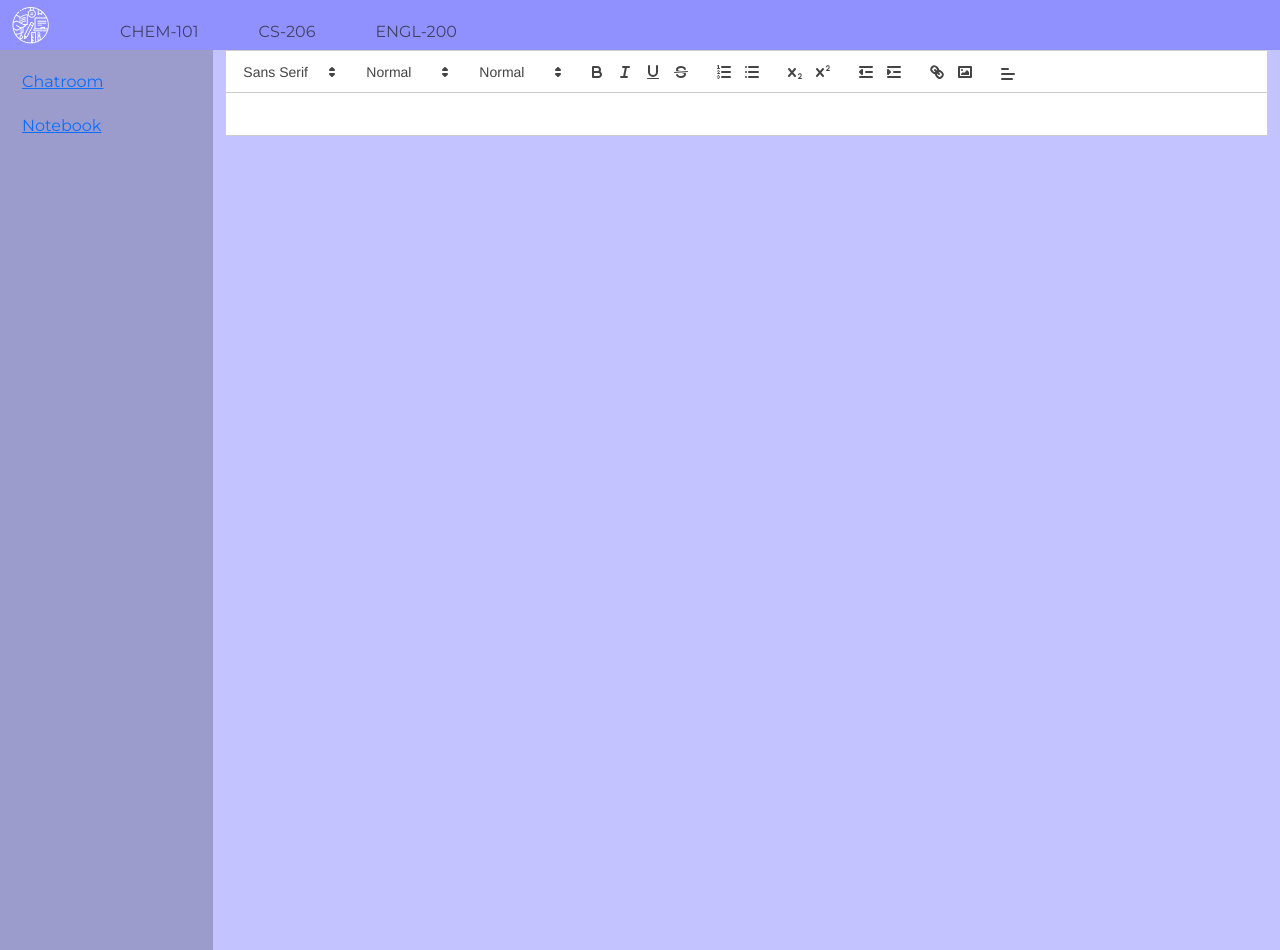
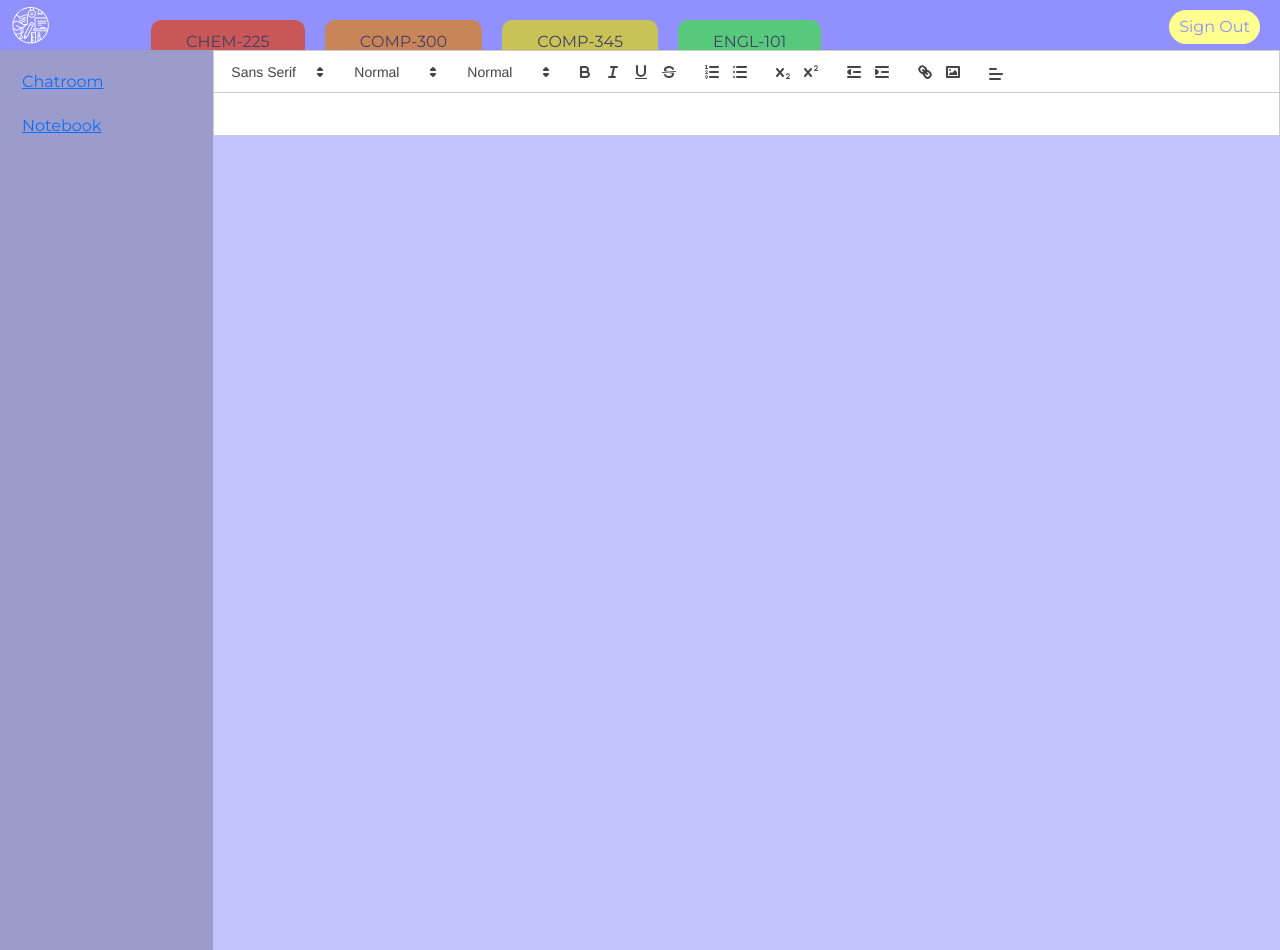
Before and after one commit to GHGFaber/ScribbleStudent, a React (Vite) app in the folder Frontend/: page /notebook in a window 1280 px wide. Built offline with nearby package versions, Linux system fonts and the light colour scheme.

Commit message:
improved navbar functionality

```diff
--- a/Frontend/src/App.css
+++ b/Frontend/src/App.css
@@ -234,6 +234,7 @@ body, .App {
 .nav-items {
   list-style-type: none;
   padding: 20px 0px 0px 90px;
+  display: inline-block;
 }
 
 .the-nav {
@@ -324,9 +325,91 @@ body, .App {
 
 #the-notes {
   background-color: #ffffff;
+  padding: 0px 0px 0px 0px;
+}
+
+.the-note-section {
+  padding-left: 0px !important;
+  padding-right: 0px !important;
 }
 
 .err-msg-1, .err-msg-2 {
   color: #ff0000;
   display: none;
 }
+.nav-items li {
+  padding: 0px 10px 0px 10px;
+}
+.nav-items li label {
+  border-radius: 10px 10px 0 0;
+  padding: 10px 35px 10px 35px;
+}
+
+.nav-items li:nth-child(1) label {
+  background-color: #c95757;
+}
+
+.nav-items li:nth-child(1) label:hover {
+  background-color: #ba8787;
+}
+
+.nav-items li:nth-child(2) label {
+  background-color: #c98557;
+}
+
+.nav-items li:nth-child(2) label:hover {
+  background-color: #baa087;
+}
+
+.nav-items li:nth-child(3) label {
+  background-color: #c9c357;
+}
+
+.nav-items li:nth-child(3) label:hover {
+  background-color: #bab487;
+}
+
+.nav-items li:nth-child(4) label {
+  background-color: #57c97b;
+}
+
+.nav-items li:nth-child(4) label:hover {
+  background-color: #87ba87;
+}
+
+.nav-items li:nth-child(5) label {
+  background-color: #5766c9;
+}
+
+.nav-items li:nth-child(5) label:hover {
+  background-color: #878dba;
+}
+
+.nav-items li:nth-child(6) label {
+  background-color: #8557c9;
+}
+
+.nav-items li:nth-child(6) label:hover {
+  background-color: #a187ba;
+}
+
+.nav-items li:nth-child(7) label {
+  background-color: #bf57c9;
+}
+
+.nav-items li:nth-child(7) label:hover {
+  background-color: #b487ba;
+}
+
+.sign-out-button {
+  position: absolute;
+  display: inline-flex;
+  background-color: #ffff90;
+  color: #9090ff;
+  text-align: right;
+  top: 10px;
+  right: 20px;
+  border-radius: 30px;
+  padding: 5px 10px 5px 10px;
+  border: none;
+}
--- a/Frontend/src/App.jsx
+++ b/Frontend/src/App.jsx
@@ -30,6 +30,21 @@ function App() {
     }
   ]);
 
+  const [classes, setClasses] = useState([
+    {
+      classInSchoolName: "CHEM-225"
+    },
+    {
+      classInSchoolName: "COMP-300"
+    },
+    {
+      classInSchoolName: "COMP-345"
+    },
+    {
+      classInSchoolName: "ENGL-101"
+    }
+  ]);
+
   return (
     <BrowserRouter>
       <div className="App">
@@ -37,8 +52,8 @@ function App() {
             <Route index element={<Home/>}/>
             <Route path="login-page" element={<LoginPage/>}/>
             <Route path="create-account" element={<CreateAccount/>}/>
-            <Route path="notebook" element={<Notebook/>}/>
-            <Route path="chatroom" element={<Chatroom chats={chats}/>}/>
+            <Route path="notebook" element={<Notebook classes={classes}/>}/>
+            <Route path="chatroom" element={<Chatroom chats={chats} classes={classes}/>}/>
         </Routes>
       </div>
     </BrowserRouter>
--- a/Frontend/src/components/Navbar.jsx
+++ b/Frontend/src/components/Navbar.jsx
@@ -1,15 +1,18 @@
 import logo from '../react_images/scrib_emblem.png';
 
-function Navbar() {
+function Navbar({classes}) {
     return (
         <navbar>
           <nav className="the-nav">
             <img className="scrib-emblem" src={logo} alt="Scribble-emblem"/>
             <ul className="nav-items my-auto">
-              <li>CHEM-101</li>
-              <li>CS-206</li>
-              <li>ENGL-200</li>
+              {
+                classes.map(classInSchool => (
+                  <li><label>{classInSchool.classInSchoolName}</label></li>
+                ))
+              }
             </ul>
+            <button className="sign-out-button my-auto">Sign Out</button>
           </nav>
         </navbar>
     );
--- a/Frontend/src/pages/Chatroom.jsx
+++ b/Frontend/src/pages/Chatroom.jsx
@@ -1,7 +1,7 @@
 import Navbar from "../components/Navbar.jsx";
 import Sidebar from "../components/Sidebar.jsx";
 
-function Chatroom({chats}) {
+function Chatroom({chats, classes}) {
 
     function show_chats() {
         return (
@@ -19,7 +19,7 @@ function Chatroom({chats}) {
     }
     return (
         <>
-            <Navbar/>
+            <Navbar classes={classes}/>
             <div className="container-fluid">
                 <div className="row no-gutters">
                     <div className="col-2 column1">
--- a/Frontend/src/pages/Notebook.jsx
+++ b/Frontend/src/pages/Notebook.jsx
@@ -3,7 +3,7 @@ import Sidebar from "../components/Sidebar.jsx";
 import ReactQuill from "react-quill";
 import 'react-quill/dist/quill.snow.css';
 import {useState} from "react";
-function Notebook() {
+function Notebook({classes}) {
     const [value, setValue] = useState('');
     var toolbarOptions = [
         [{ 'font': [] }],
@@ -23,7 +23,7 @@ function Notebook() {
     return (
         <>
 
-         <Navbar/>
+         <Navbar classes={classes}/>
          <div className="container-fluid">
             <div className="row no-gutters">
                 <div className="col-2 column1">
```
